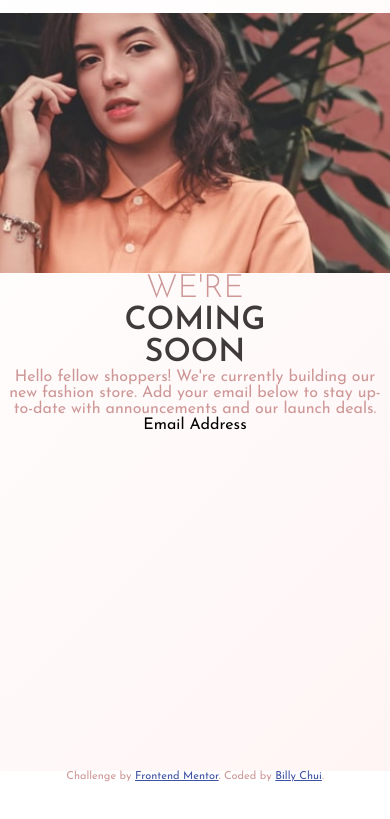
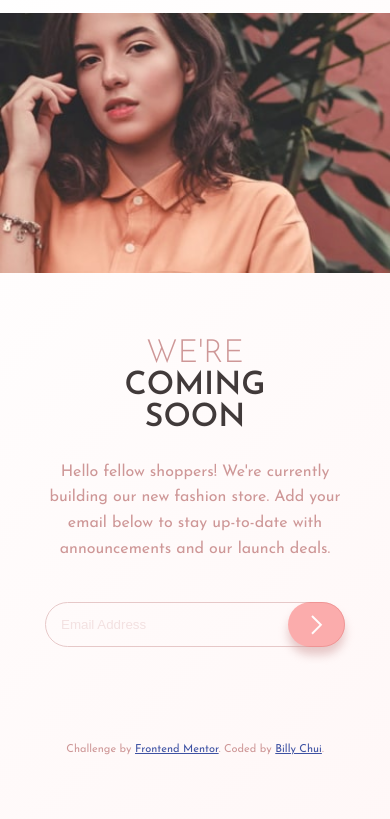
Before and after one commit to beafedev/coming-soon-page, a plain HTML site: page base-apparel-coming-soon-master/index.html in a window 390 px wide. Shown: the part 73-892 px from the top of the page. Before the commit the page ends 855 px from the top, so only its background shows below. Drawn offline with Linux system fonts and the light colour scheme.

Commit message:
finish mobile style

```diff
--- a/base-apparel-coming-soon-master/index.html
+++ b/base-apparel-coming-soon-master/index.html
@@ -48,10 +48,26 @@
           Add your email below to stay up-to-date with announcements and our
           launch deals.
         </p>
+        <form action="">
+          <div class="buttonIn">
+            <input type="text" placeholder="Email Address" />
+            <button>
+              <img src="./images/icon-arrow.svg" alt="arrow button" />
+            </button>
+            <img
+              id="icon-error"
+              class="hide"
+              src="./images/icon-error.svg"
+              alt="icon-error"
+            />
+            <small class="error-message hide"
+              >Please provide a vaild email</small
+            >
+          </div>
+          <div></div>
+        </form>
+      </main>
 
-        Email Address
-      </main>
-    </div>
       <footer>
         <p class="attribution">
           Challenge by
@@ -60,5 +76,6 @@
           >. Coded by <a href="#">Billy Chui</a>.
         </p>
       </footer>
+    </div>
   </body>
 </html>
--- a/base-apparel-coming-soon-master/style.css
+++ b/base-apparel-coming-soon-master/style.css
@@ -52,7 +52,7 @@ body {
 
 .container {
   width: 100%;
-  height: 100vh;
+  height: 150vh;
   padding-top: 30px;
   font-size: 1em;
   background: linear-gradient(135deg, hsl(0, 0%, 100%), hsl(0, 100%, 98%)),
@@ -62,6 +62,7 @@ body {
 h1 {
   text-transform: uppercase;
   font-weight: 600;
+  margin-bottom: 26px;
 }
 
 h1 span {
@@ -80,6 +81,9 @@ h1 span:nth-of-type(3) {
 
 p {
   color: var(--desaturated-red);
+  width: 80%;
+  margin: auto;
+  line-height: 1.6;
 }
 
 img {
@@ -94,8 +98,85 @@ img {
 
 .main-image {
   width: 100%;
+  margin-bottom: 65px;
 }
 
 main {
   text-align: center;
 }
+
+form {
+  margin-top: 40px;
+}
+
+.buttonIn {
+  width: 300px;
+  position: relative;
+  margin: 0 auto;
+}
+
+input {
+  width: 100%;
+  height: 45px;
+  padding: 0 15px;
+  outline: none;
+  background-color: transparent;
+  border: 1px solid var(--desaturated-red);
+  opacity: 0.5;
+  border-radius: 25px;
+}
+
+input::placeholder {
+  color: var(--desaturated-red);
+  opacity: 0.5;
+}
+
+button {
+  position: absolute;
+  top: 0;
+  right: 0px;
+  height: 45px;
+  width: 19%;
+  border-radius: 25px;
+  background-color: var(--soft-red);
+  opacity: 0.5;
+  border: none;
+  box-shadow: 0 8px 10px 0px var(--desaturated-red);
+  outline: none;
+}
+
+button:hover {
+  cursor: pointer;
+  opacity: 0.35;
+}
+
+button img {
+  margin: auto;
+}
+
+/* ---Error ----*/
+.input-error {
+  border: 2px solid var(--soft-red);
+}
+
+.icon-error {
+  position: absolute;
+  top: 10px;
+  left: 210px;
+}
+
+.error-message {
+  position: absolute;
+  top: 55px;
+  left: 18px;
+  color: var(--soft-red);
+}
+
+/* ---hide class default added to #icon-error <img>, <small>----*/
+.hide {
+  visibility: hidden;
+}
+
+footer {
+  margin-top: 70px;
+}
```
Lines whose indentation alone changed are shown as unchanged.
